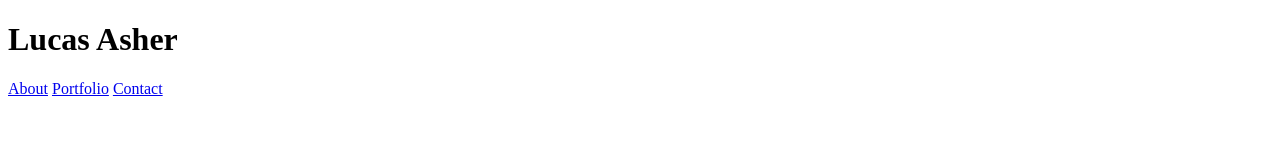
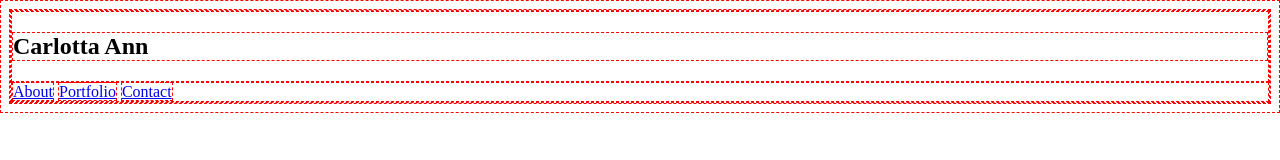
Before and after one commit to LucasAho/html-css-basics, a plain HTML site: page index.html in a window 1280 px wide. Drawn offline with Linux system fonts and the light colour scheme.

Commit message:
Carlotta's first commit

```diff
--- a/assets/css/style.css
+++ b/assets/css/style.css
@@ -0,0 +1,5 @@
+* {
+    border: 1px;
+    border-style: dashed;
+    border-color: red;
+}
--- a/index.html
+++ b/index.html
@@ -8,14 +8,15 @@
 
     <body>
         <header>
-            <h1 id="nameH">Lucas Asher</h1>
+            <aside>
+                <h1 id="nameH">Carlotta Ann</h1>
+            </aside>
+
             <nav>
-                <a href="./index.html">About</a>
+                <a href="#">About</a>
                 <a href="./porfolio.html">Portfolio</a>
                 <a href="./contact.html">Contact</a>
             </nav>
         </header>
-
-
     </body>
 </html>
```
Also changed, not shown: contact.html (+1 -1 lines), porfolio.html (+3 -1 lines).
